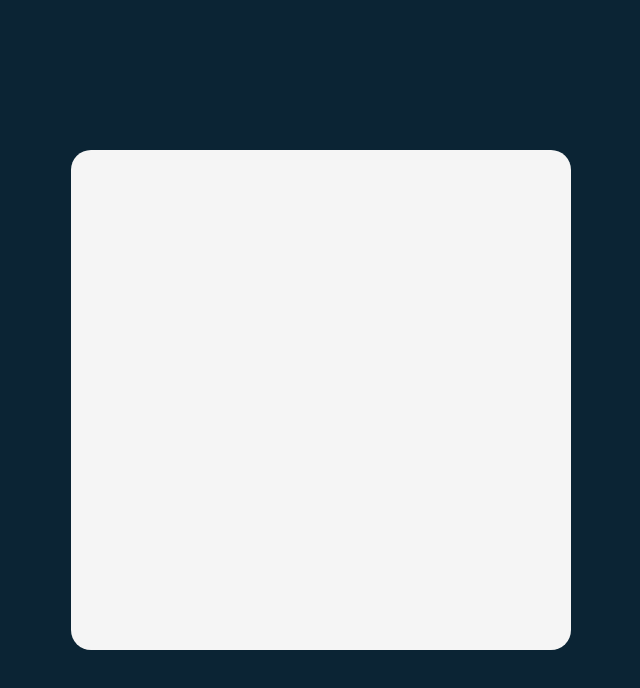
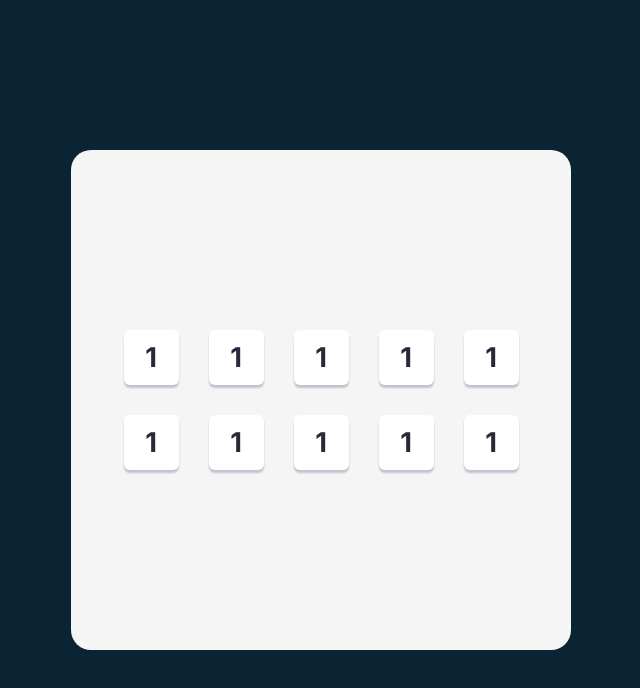
Before and after one commit to ajburrows/tenzies, a React (Vite) app: page / in a window 1280 px wide. Shown: the top 688 px of the page, without its empty margins (319-959 px from the left). Built offline with nearby package versions, Linux system fonts and the light colour scheme.

Commit message:
Add and style die component

```diff
--- a/src/App.jsx
+++ b/src/App.jsx
@@ -1,6 +1,20 @@
+import Die from "./components/Die"
+
 export default function App(){
   return(
     <main className="game-container">
+      <div className="dice-container">
+        <Die value={1} />
+        <Die value={1} />
+        <Die value={1} />
+        <Die value={1} />
+        <Die value={1} />
+        <Die value={1} />
+        <Die value={1} />
+        <Die value={1} />
+        <Die value={1} />
+        <Die value={1} />
+      </div>
 
     </main>
   )
--- /dev/null
+++ b/src/components/Die.jsx
@@ -0,0 +1,6 @@
+
+export default function Die(props){
+    return(
+        <button className="die" onClick={() => console.log("clicked")}>{props.value}</button>
+    )
+}
--- a/src/index.css
+++ b/src/index.css
@@ -22,7 +22,38 @@ div#root {
 }
 
 main{
-  background-color: #F5F5F5;
+  display: flex;
+  align-items: center;
+  justify-content: center;
   height: 100%;
   border-radius: 20px;
+  padding: 50px;
+  background-color: #F5F5F5;
 }
+
+.die{
+  display: flex;
+  justify-content: center;
+  align-items: center;
+
+  width: 55px;
+  height: 55px;
+
+  background-color: white;
+  color: #2B283A;
+
+  border: none;
+  border-radius: 6px;
+  box-shadow: 0px 3px 2px 0px rgba(74, 78, 116, 0.3);
+
+  font-family: "Inter";
+  font-size: 1.7rem;
+  font-weight: 700;
+}
+
+.dice-container{
+  display: grid;
+  grid-template-columns: repeat(5,1fr);
+  grid-template-rows: repeat(2, auto);
+  gap: 30px;
+}
```
